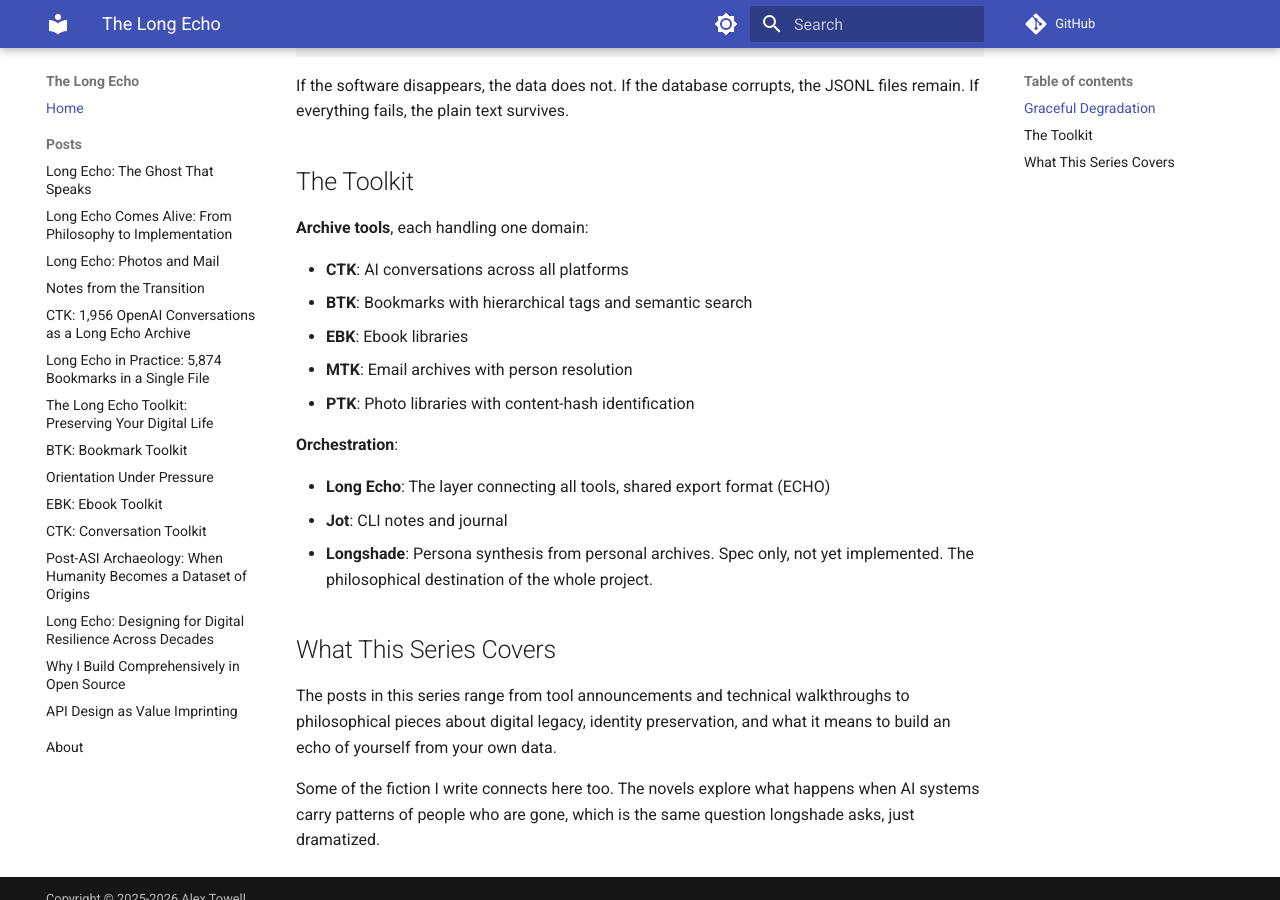
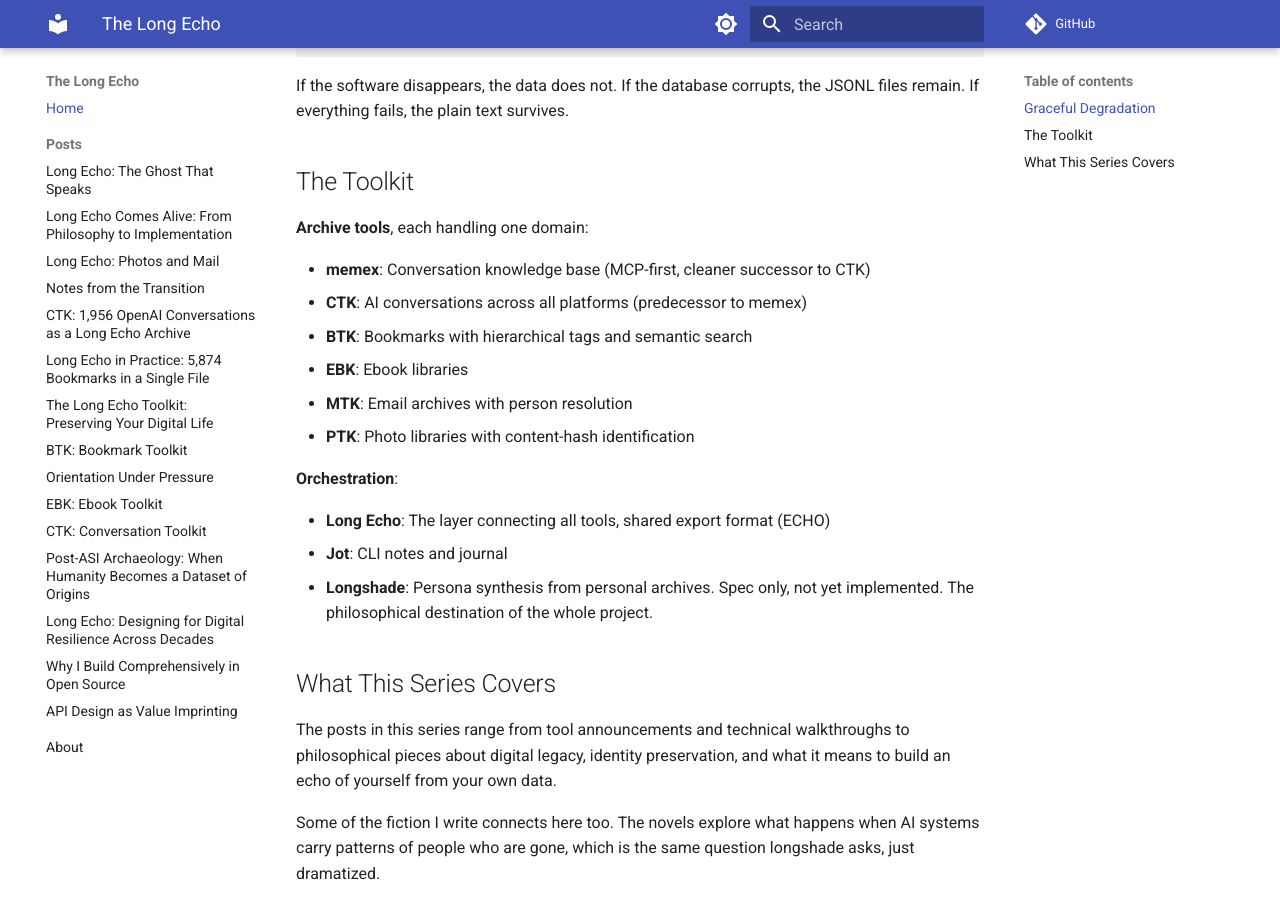
Before and after one commit to queelius/the-long-echo, an MkDocs documentation site: the page built from docs/index.md, in a window 1280 px wide and 900 px high, scrolled down 506 px. Built offline with MkDocs 1.6.1 and Material for MkDocs 9.7.7, drawn with Linux system fonts in a browser that asks for light colours; comment, search, counter and statistics services are not loaded.

Commit message:
Add memex alongside CTK in ecosystem references
memex is the cleaner, MCP-first successor to CTK for conversation
management. CTK remains referenced as the predecessor.

Co-Authored-By: Claude Opus 4.6 <noreply@anthropic.com>

```diff
--- a/docs/index.md
+++ b/docs/index.md
@@ -50,7 +50,8 @@ If the software disappears, the data does not. If the database corrupts, the JSO
 
 **Archive tools**, each handling one domain:
 
-- **CTK**: AI conversations across all platforms
+- **memex**: Conversation knowledge base (MCP-first, cleaner successor to CTK)
+- **CTK**: AI conversations across all platforms (predecessor to memex)
 - **BTK**: Bookmarks with hierarchical tags and semantic search
 - **EBK**: Ebook libraries
 - **MTK**: Email archives with person resolution
```
Also changed, not shown: README.md (+2 -1 lines), docs/about.md (+2 -1 lines).
